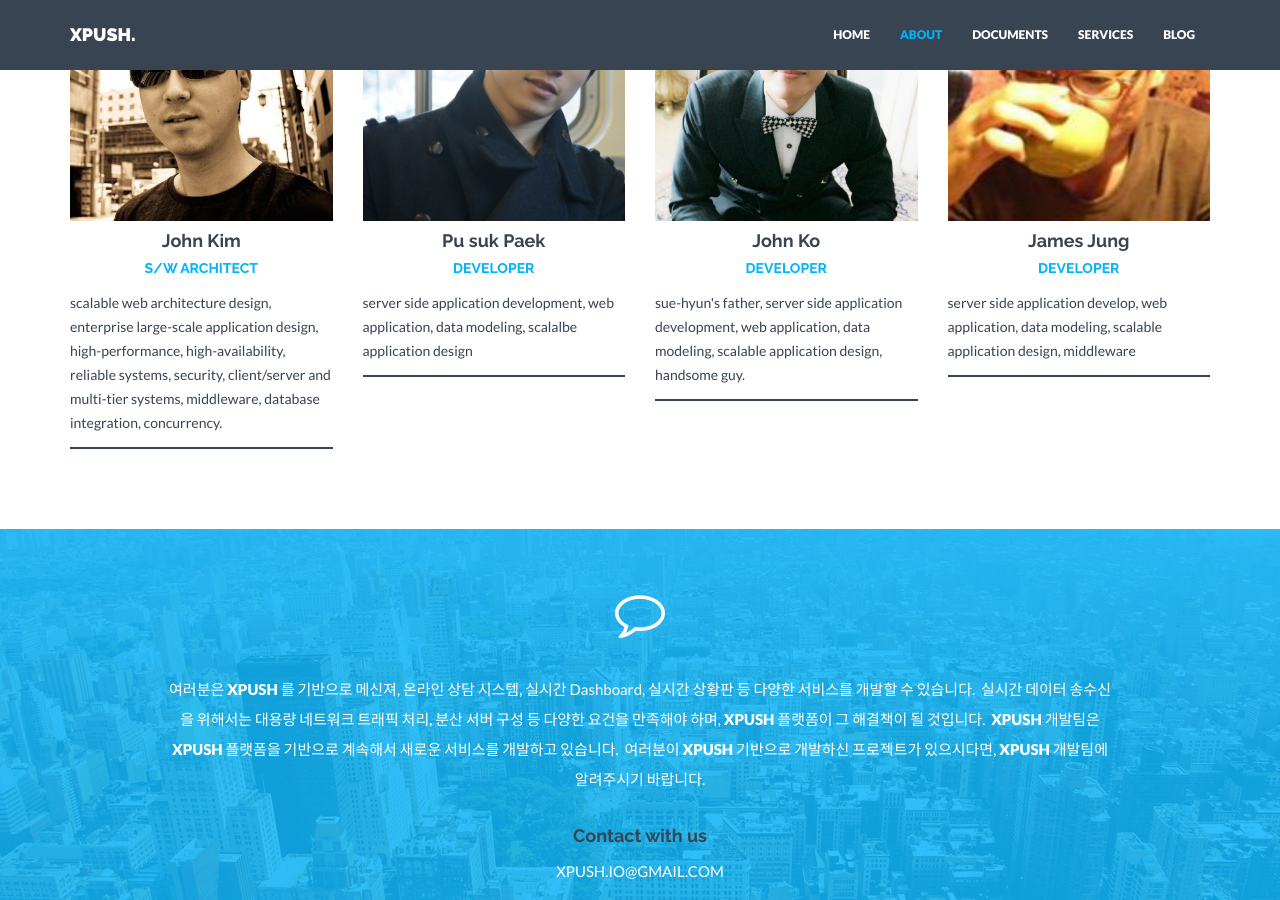
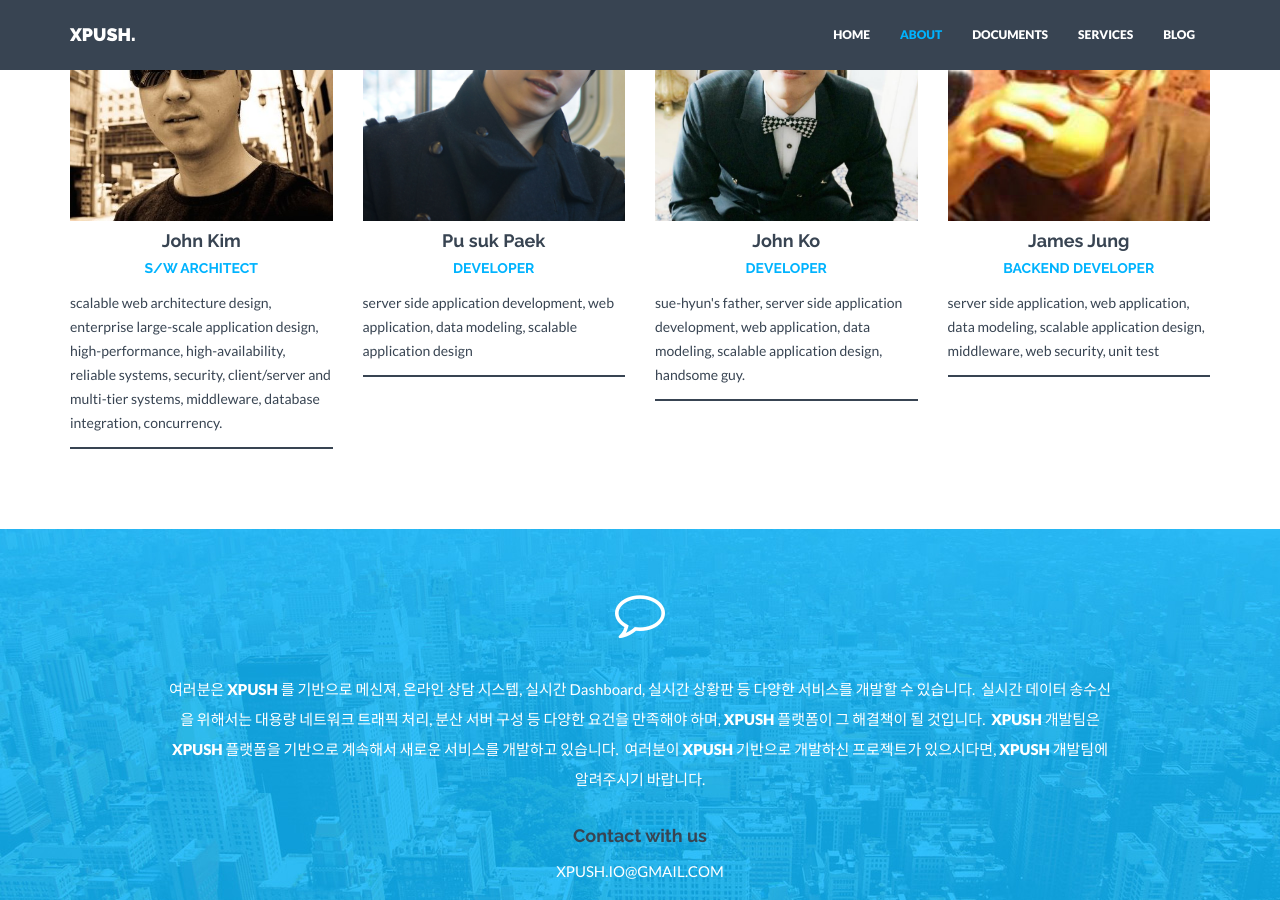
Before and after one commit to xpush/xpush.github.io, a Jekyll site: the page built from about/index.md, in a window 1280 px wide and 900 px high, scrolled down 1576 px. Built offline with Jekyll 4.4.1, drawn with Linux system fonts in a browser that asks for light colours; nearby versions of some CDN libraries.

Commit message:
:gem: change e profile

```diff
--- a/_data/members.yml
+++ b/_data/members.yml
@@ -14,7 +14,7 @@
   email: nixenic@gmail.com
   facebook: https://www.facebook.com/notdol
   github: https://github.com/notdol
-  description: server side application development, web application, data modeling, scalalbe application design
+  description: server side application development, web application, data modeling, scalable application design
 
 - name: John Ko
   image: /lib/img/team/johnko.png
@@ -26,8 +26,8 @@
 
 - name: James Jung
   image: /lib/img/team/james.jpg
-  role: DEVELOPER
+  role: BACKEND DEVELOPER
   email: 0nlyoung7@gmail.com
   facebook: https://www.facebook.com/jung.jinyung.9
   github: https://github.com/0nlyoung7
-  description: server side application develop, web application, data modeling, scalable application design, middleware
+  description: server side application, web application, data modeling, scalable application design, middleware, web security, unit test
```
